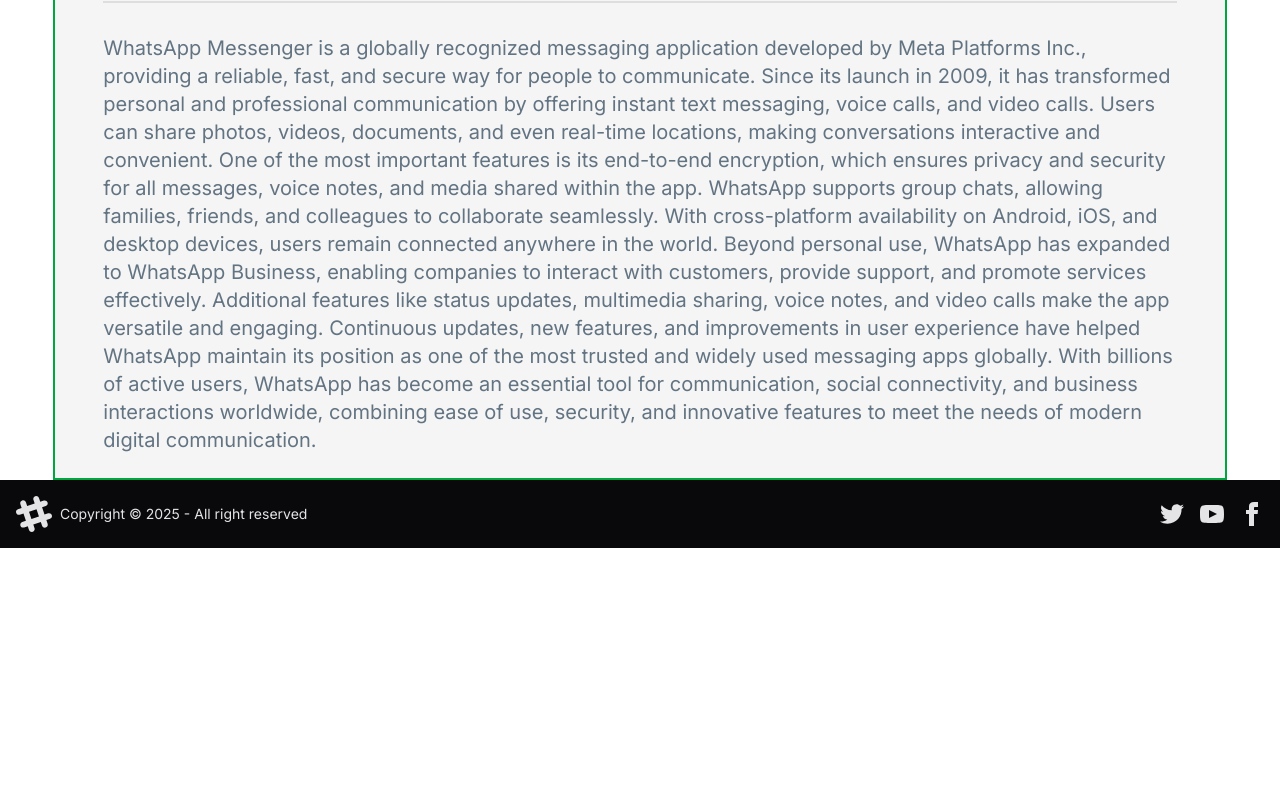
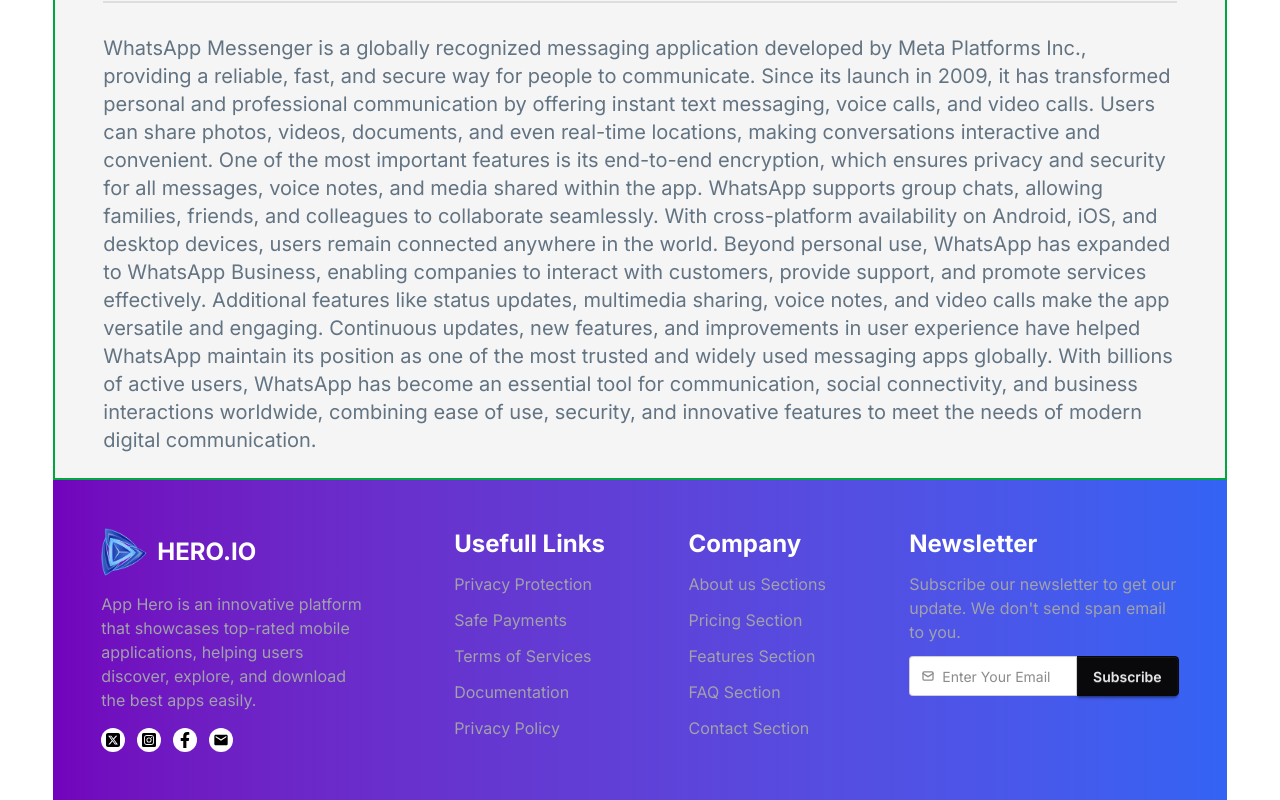
Before and after one commit to hasib-dev7/AppVerse, a React (Vite) app: page /mobileapps/1 in a window 1280 px wide. Shown: the part 954-1754 px from the top of the page. Before the commit the page ends 1502 px from the top, so only its background shows below. Built offline with nearby package versions, Linux system fonts and the light colour scheme.

Commit message:
footer section add

```diff
--- a/package.json
+++ b/package.json
@@ -15,6 +15,7 @@
     "lucide-react": "^0.545.0",
     "react": "^19.1.1",
     "react-dom": "^19.1.1",
+    "react-icons": "^5.5.0",
     "react-router": "^7.9.4",
     "recharts": "^3.3.0",
     "tailwindcss": "^4.1.14"
--- a/src/Component/Banner.jsx
+++ b/src/Component/Banner.jsx
@@ -15,7 +15,6 @@
               Productive
             </span>
             <span className="text-4xl md:text-5xl lg:text-7xl font-bold text-[#001931]">
-
               Apps
             </span>
           </h2>
@@ -30,11 +29,17 @@
           <div className="flex justify-center gap-5 pt-5 md:pt-8 lg:pt-10">
             <button className="flex items-center gap-3 border border-gray-300 shadow-sm px-5 py-3 rounded-md text-[#001931] font-semibold">
               <img src={googleImage} alt="google store image" />
-              <span>Google Play</span>
+              <span>
+                <a href="https://play.google.com/store/apps/details?id=com.google.android.googlequicksearchbox&hl=en" target="blank">
+                  Google Play
+                </a>
+              </span>
             </button>
             <button className="flex items-center gap-3 border border-gray-300 shadow-sm  px-5 py-3 rounded-md text-[#001931] font-semibold">
               <img src={appImage} alt="google store image" />
-              <span>App Store</span>
+              <span>
+                <a href="https://www.apple.com/app-store/" target="blank">App Store</a>
+              </span>
             </button>
           </div>
         </div>
--- a/src/Component/Footer.jsx
+++ /dev/null
@@ -1,61 +0,0 @@
-import React from "react";
-
-const Footer = () => {
-  return (
-    <>
-      <footer className="footer sm:footer-horizontal bg-neutral text-neutral-content items-center p-4">
-        <aside className="grid-flow-col items-center">
-          <svg
-            width="36"
-            height="36"
-            viewBox="0 0 24 24"
-            xmlns="http://www.w3.org/2000/svg"
-            fillRule="evenodd"
-            clipRule="evenodd"
-            className="fill-current"
-          >
-            <path d="M22.672 15.226l-2.432.811.841 2.515c.33 1.019-.209 2.127-1.23 2.456-1.15.325-2.148-.321-2.463-1.226l-.84-2.518-5.013 1.677.84 2.517c.391 1.203-.434 2.542-1.831 2.542-.88 0-1.601-.564-1.86-1.314l-.842-2.516-2.431.809c-1.135.328-2.145-.317-2.463-1.229-.329-1.018.211-2.127 1.231-2.456l2.432-.809-1.621-4.823-2.432.808c-1.355.384-2.558-.59-2.558-1.839 0-.817.509-1.582 1.327-1.846l2.433-.809-.842-2.515c-.33-1.02.211-2.129 1.232-2.458 1.02-.329 2.13.209 2.461 1.229l.842 2.515 5.011-1.677-.839-2.517c-.403-1.238.484-2.553 1.843-2.553.819 0 1.585.509 1.85 1.326l.841 2.517 2.431-.81c1.02-.33 2.131.211 2.461 1.229.332 1.018-.21 2.126-1.23 2.456l-2.433.809 1.622 4.823 2.433-.809c1.242-.401 2.557.484 2.557 1.838 0 .819-.51 1.583-1.328 1.847m-8.992-6.428l-5.01 1.675 1.619 4.828 5.011-1.674-1.62-4.829z"></path>
-          </svg>
-          <p>Copyright © {new Date().getFullYear()} - All right reserved</p>
-        </aside>
-        <nav className="grid-flow-col gap-4 md:place-self-center md:justify-self-end">
-          <a>
-            <svg
-              xmlns="http://www.w3.org/2000/svg"
-              width="24"
-              height="24"
-              viewBox="0 0 24 24"
-              className="fill-current"
-            >
-              <path d="M24 4.557c-.883.392-1.832.656-2.828.775 1.017-.609 1.798-1.574 2.165-2.724-.951.564-2.005.974-3.127 1.195-.897-.957-2.178-1.555-3.594-1.555-3.179 0-5.515 2.966-4.797 6.045-4.091-.205-7.719-2.165-10.148-5.144-1.29 2.213-.669 5.108 1.523 6.574-.806-.026-1.566-.247-2.229-.616-.054 2.281 1.581 4.415 3.949 4.89-.693.188-1.452.232-2.224.084.626 1.956 2.444 3.379 4.6 3.419-2.07 1.623-4.678 2.348-7.29 2.04 2.179 1.397 4.768 2.212 7.548 2.212 9.142 0 14.307-7.721 13.995-14.646.962-.695 1.797-1.562 2.457-2.549z"></path>
-            </svg>
-          </a>
-          <a>
-            <svg
-              xmlns="http://www.w3.org/2000/svg"
-              width="24"
-              height="24"
-              viewBox="0 0 24 24"
-              className="fill-current"
-            >
-              <path d="M19.615 3.184c-3.604-.246-11.631-.245-15.23 0-3.897.266-4.356 2.62-4.385 8.816.029 6.185.484 8.549 4.385 8.816 3.6.245 11.626.246 15.23 0 3.897-.266 4.356-2.62 4.385-8.816-.029-6.185-.484-8.549-4.385-8.816zm-10.615 12.816v-8l8 3.993-8 4.007z"></path>
-            </svg>
-          </a>
-          <a>
-            <svg
-              xmlns="http://www.w3.org/2000/svg"
-              width="24"
-              height="24"
-              viewBox="0 0 24 24"
-              className="fill-current"
-            >
-              <path d="M9 8h-3v4h3v12h5v-12h3.642l.358-4h-4v-1.667c0-.955.192-1.333 1.115-1.333h2.885v-5h-3.808c-3.596 0-5.192 1.583-5.192 4.615v3.385z"></path>
-            </svg>
-          </a>
-        </nav>
-      </footer>
-    </>
-  );
-};
-
-export default Footer;
--- a/src/Layouts/MainLayouts.jsx
+++ b/src/Layouts/MainLayouts.jsx
@@ -1,6 +1,6 @@
-import Footer from "../Component/Footer";
 import Navbar from "../Component/Navbar";
 import { Outlet } from "react-router";
+import Footer from "../Pages/Footer/Footer";
 
 const MainLayouts = () => {
   return (
@@ -13,7 +13,9 @@
         <div className="flex-1 ">
           <Outlet></Outlet>
         </div>
-        <Footer></Footer>
+        <div className="w-full md:w-11/12  lg:10/12 mx-auto px-4 md:px-3 lg:px-12 py-2 md:py-2 lg:py-12 bg-gradient-to-r from-[#7203bc] to-[#3363f4]">
+          <Footer></Footer>
+        </div>
       </div>
     </>
   );
--- /dev/null
+++ b/src/Pages/Footer/Footer.jsx
@@ -0,0 +1,139 @@
+import { FaFacebookF, FaInstagramSquare } from "react-icons/fa";
+import { FaSquareXTwitter } from "react-icons/fa6";
+import { MdEmail } from "react-icons/md";
+import navLogo from "../../assets/logo.png";
+import { NavLink } from "react-router";
+const Footer = () => {
+  return (
+    <>
+      <div className="flex flex-col lg:flex-row justify-between ">
+        {/* columme 01 */}
+        <div className="w-3/12 space-y-4">
+          <div className="flex items-center gap-2">
+            <figure>
+              <NavLink to="/">
+                <img
+                  className="w-10 h-10 md:w-12 md:h-12"
+                  src={navLogo}
+                  alt="nav logo image"
+                />
+              </NavLink>
+            </figure>
+            <h2 className="text-white text-2xl font-bold ">HERO.IO</h2>
+          </div>
+          <p className="text-[#A1A1AA]">
+            App Hero is an innovative platform that showcases top-rated mobile
+            applications, helping users discover, explore, and download the best
+            apps easily.
+          </p>
+          {/*  */}
+          <div className="flex gap-3  mt-5 lg:mt-0">
+            <li className="list-none">
+              <a href="#" className="flex gap-1 items-center">
+                <span className="p-1 tex-2xl text-black bg-white rounded-4xl">
+                  <FaSquareXTwitter />
+                </span>
+              </a>
+            </li>
+            <li className="list-none">
+              <a href="#" className="flex gap-1 items-center">
+                <span className="p-1 tex-2xl text-black bg-white rounded-4xl">
+                  <FaInstagramSquare></FaInstagramSquare>
+                </span>
+              </a>
+            </li>
+            <li className="list-none">
+              <a href="#" className="flex gap-1 items-center">
+                <span className="p-1 tex-2xl text-black bg-white rounded-4xl">
+                  <FaFacebookF></FaFacebookF>
+                </span>
+              </a>
+            </li>
+            <li className="list-none">
+              <a href="#" className="flex gap-1 items-center">
+                <span className="p-1 tex-2xl text-black bg-white rounded-4xl">
+                  <MdEmail></MdEmail>
+                </span>
+              </a>
+            </li>
+          </div>
+        </div>
+        {/* columme 02 */}
+        <div className="space-y-3 mt-5 lg:mt-0">
+          <h2 className="text-white text-2xl font-bold">Usefull Links</h2>
+          <li className="text-[#A1A1AA] list-none">
+            <a href="#"> Privacy Protection</a>
+          </li>
+          <li className="text-[#A1A1AA] list-none">
+            <a href="#">Safe Payments</a>
+          </li>
+          <li className="text-[#A1A1AA] list-none">
+            <a href="#">Terms of Services</a>
+          </li>
+          <li className="text-[#A1A1AA] list-none">
+            <a href="#"> Documentation</a>
+          </li>
+          <li className="text-[#A1A1AA] list-none">
+            <a href="#"> Privacy Policy</a>
+          </li>
+        </div>
+        {/* columme 03 */}
+        <div className="space-y-3 mt-5 lg:mt-0">
+          <h2 className="text-white text-2xl font-bold">Company</h2>
+          <li className="text-[#A1A1AA] list-none">
+            <a href="#">About us Sections</a>
+          </li>
+          <li className="text-[#A1A1AA] list-none">
+            <a href="#"> Pricing Section</a>
+          </li>
+          <li className="text-[#A1A1AA] list-none">
+            <a href="#">Features Section</a>
+          </li>
+          <li className="text-[#A1A1AA] list-none">
+            <a href="#"> FAQ Section</a>
+          </li>
+          <li className="text-[#A1A1AA] list-none">
+            <a href="#"> Contact Section</a>
+          </li>
+        </div>
+        {/* columme 04 */}
+        <div className="space-y-3 mt-5 lg:mt-0 w-3/12">
+          <h2 className="text-white text-2xl font-bold">Newsletter</h2>
+          <p className="text-[#A1A1AA]">
+            Subscribe our newsletter to get our update. We don't send span email
+            to you.
+          </p>
+          <div className="join">
+            <div>
+              <label className="input validator join-item">
+                <svg
+                  className="h-[1em] opacity-50"
+                  xmlns="http://www.w3.org/2000/svg"
+                  viewBox="0 0 24 24"
+                >
+                  <g
+                    strokeLinejoin="round"
+                    strokeLinecap="round"
+                    strokeWidth="2.5"
+                    fill="none"
+                    stroke="currentColor"
+                  >
+                    <rect width="20" height="16" x="2" y="4" rx="2"></rect>
+                    <path d="m22 7-8.97 5.7a1.94 1.94 0 0 1-2.06 0L2 7"></path>
+                  </g>
+                </svg>
+                <input type="email" placeholder="Enter Your Email" required />
+              </label>
+              <div className="validator-hint hidden">
+                Enter valid email address
+              </div>
+            </div>
+            <button className="btn btn-neutral join-item">Subscribe</button>
+          </div>
+        </div>
+      </div>
+    </>
+  );
+};
+
+export default Footer;
--- a/src/Pages/Home.jsx
+++ b/src/Pages/Home.jsx
@@ -35,7 +35,7 @@
             </div>
           </div>
           {/* show all page button */}
-          <div className="flex justify-center pt-10 pb-20">
+          <div className="flex justify-center pt-10 pb-10">
             <Link to="/apps" className="bg-gradient-to-r from-[#632EE3] to-[#9F62F2] text-white font-semibold px-10 py-4 rounded-sm shadow text-center">
               Show All
             </Link>
```
Also changed, not shown: 1 other file (tests, documents, lock files or other folders).
